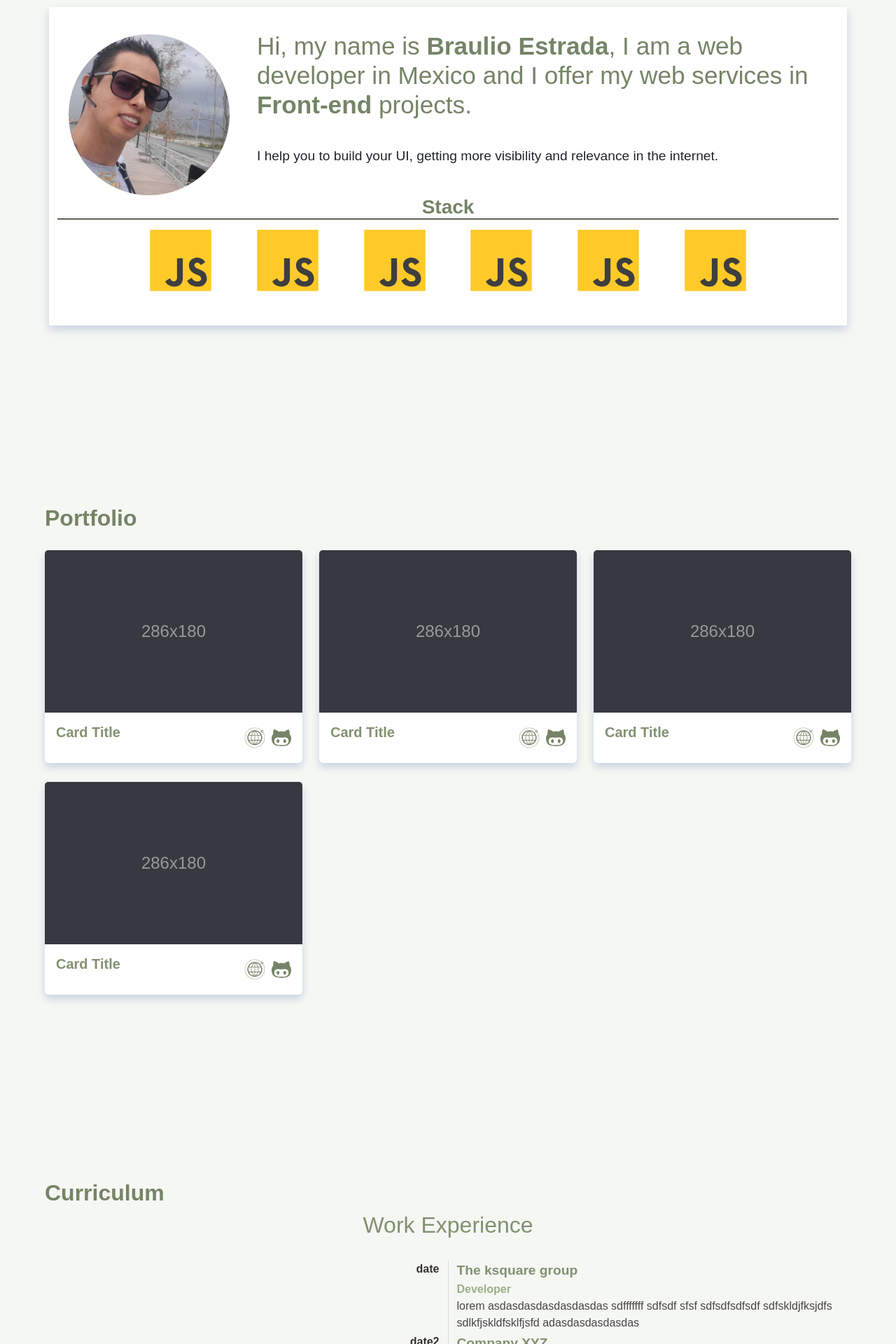
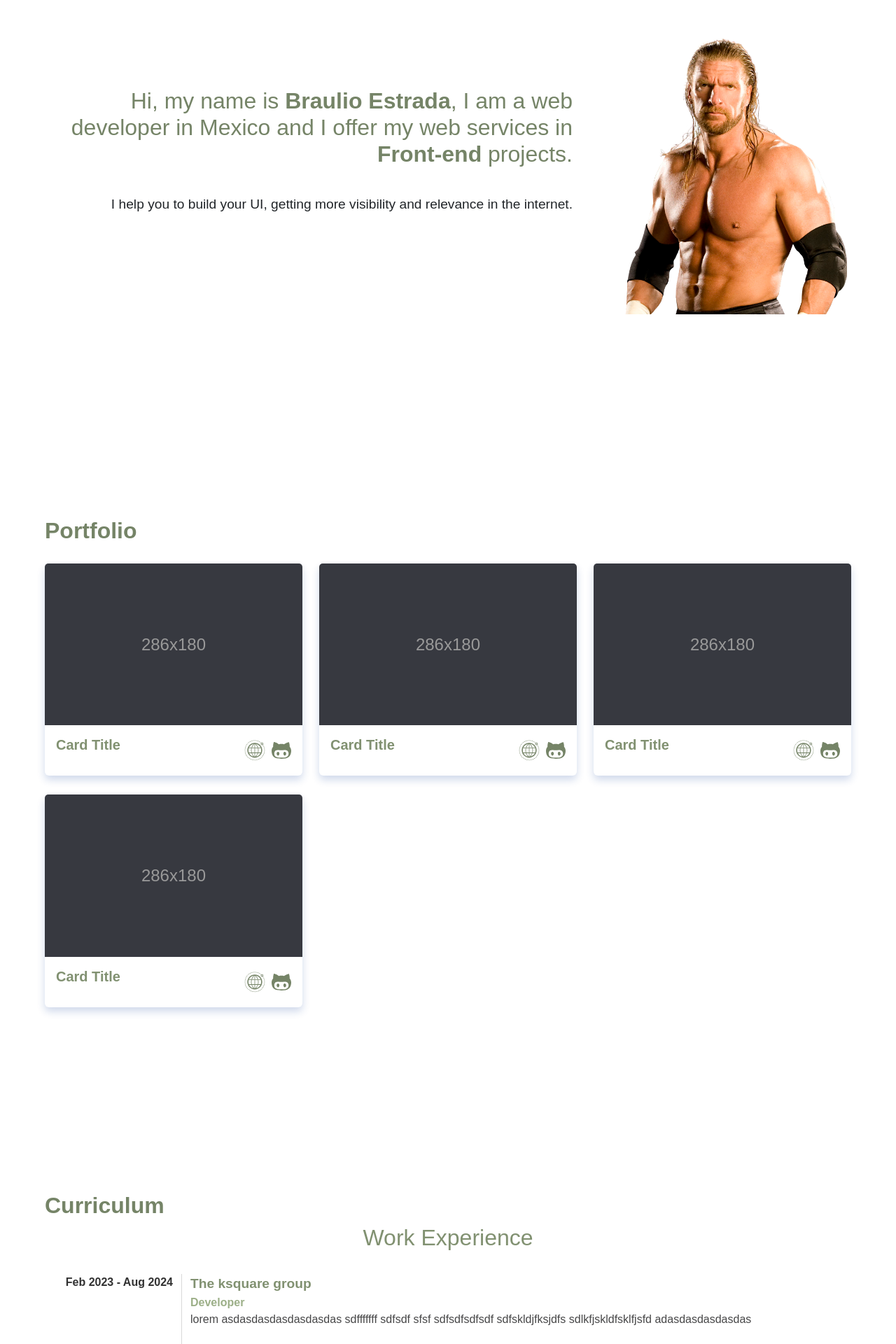
Before and after one commit to Braulio95/toniconectalandingpage, a React (Create React App) app: page / in a window 1280 px wide. Shown: the part 180-2100 px from the top of the page at 70% size. Built offline with nearby package versions, Linux system fonts and the light colour scheme.

Commit message:
home redesigned

```diff
--- a/src/components/ExpComp/ExpComp.tsx
+++ b/src/components/ExpComp/ExpComp.tsx
@@ -21,8 +21,10 @@ export const ExpComp = ({ experiences, type }: ExpProps) => {
       </Row>
       {experiences.map(({ date, company, role, description }) => {
         return (
-          <Row style={{ minWidth: "400px" }}>
+          <Row>
             <Col
+              xs={2}
+              xxl={2}
               style={{
                 textAlign: "right",
                 borderRight: `1px groove ${colorPalette.neutralGray2}`,
@@ -40,7 +42,7 @@ export const ExpComp = ({ experiences, type }: ExpProps) => {
                 {date}
               </p>
             </Col>
-            <Col>
+            <Col xs={10} xxl={10} style={{ overflow: "auto" }}>
               <p
                 style={{
                   color: colorPalette.strongGreen,
--- a/src/modules/Home/Home.tsx
+++ b/src/modules/Home/Home.tsx
@@ -5,14 +5,13 @@ import Row from "react-bootstrap/Row";
 import Image from "react-bootstrap/Image";
 import { colorPalette } from "../../styles/partials/colors";
 import { StrongComp } from "../../components/StrongComp/StrongComp";
-import img from "../../assets/img/alexmarin.jpg";
-import { JsIcon } from "../../components/Icons/JsIcon/JsIcon";
+import img from "../../assets/pngwing.com.png";
 import "bootstrap/dist/css/bootstrap.min.css";
 
 export const Home = () => {
   const headingStyle = {
     fontWeight: 400,
-    fontSize: "2.2rem",
+    fontSize: "2rem",
     color: colorPalette.strongestGreen,
   };
 
@@ -20,15 +19,6 @@ export const Home = () => {
     fontWeight: "lighter",
     fontSize: "1.2rem",
   };
-
-  const technologies = [
-    <JsIcon />,
-    <JsIcon />,
-    <JsIcon />,
-    <JsIcon />,
-    <JsIcon />,
-    <JsIcon />,
-  ];
 
   return (
     <Container
@@ -46,40 +36,19 @@ export const Home = () => {
       <Container
         style={{
           paddingBlock: "3%",
-          backgroundColor: "white",
           height: "min-content",
-          boxShadow: `0px 6px 12px rgba(20, 63, 156, 0.2)`,
         }}
       >
         <Row>
           <Col
-            lg={3}
-            xxl={3}
-            className="d-flex flex-column align-items-center justify-content-center"
+            lg={8}
+            xxl={8}
             style={{
-              margin: "0 auto",
-            }}
-          >
-            <Image
-              src={img}
-              style={{
-                width: "230px",
-                height: "230px",
-                margin: "0 auto",
-                marginTop: "4px",
-                objectFit: "cover",
-              }}
-              roundedCircle
-            />
-          </Col>
-          <Col
-            lg={9}
-            xxl={9}
-            style={{
-              margin: "0 auto",
+              marginBlock: "5rem",
               display: "flex",
               flexDirection: "column",
-              //alignItems: "center",
+              alignItems: "right",
+              textAlign: "right",
             }}
           >
             <h1 style={headingStyle}>
@@ -103,30 +72,26 @@ export const Home = () => {
               in the internet.
             </h2>
           </Col>
-        </Row>
-        <Row>
-          <Col xxl="12" className="text-center">
-            <h3
-              style={{ borderBottom: `2px groove ${colorPalette.strongGreen}` }}
-            >
-              <StrongComp color={colorPalette.strongestGreen}>Stack</StrongComp>
-            </h3>
+          <Col
+            lg={4}
+            xxl={4}
+            className="d-flex flex-column align-items-center justify-content-center"
+            style={{
+              margin: "0 auto",
+              overflow: "hidden",
+            }}
+          >
+            <Image
+              src={img}
+              style={{
+                width: "400px",
+                height: "400px",
+                margin: "0 auto",
+                marginTop: "4px",
+                objectFit: "contain",
+              }}
+            />
           </Col>
-        </Row>
-        <Row style={{ paddingInline: "10%" }}>
-          {technologies.map((technology, index) => (
-            <Col
-              key={index}
-              xs={6}
-              sm={6}
-              md={4}
-              lg={3}
-              xl={2}
-              className="mb-2 d-flex justify-content-center"
-            >
-              {technology}
-            </Col>
-          ))}
         </Row>
       </Container>
     </Container>
--- a/src/modules/curriculum/Curriculum.tsx
+++ b/src/modules/curriculum/Curriculum.tsx
@@ -1,7 +1,6 @@
 import React from "react";
 import { Col, Row } from "react-bootstrap";
 import Container from "react-bootstrap/Container";
-import { colorPalette } from "../../styles/partials/colors";
 import { ExpComp } from "../../components/ExpComp/ExpComp";
 import { SubtitleComp } from "../../components/SubtitleComp/SubtitleComp";
 
@@ -9,7 +8,7 @@ export const Curriculum = () => {
   const workExperience = [
     {
       id: 1,
-      date: "date",
+      date: "Feb 2023 - Aug 2024",
       company: "The ksquare group",
       role: "Developer",
       description:
@@ -17,21 +16,21 @@ export const Curriculum = () => {
     },
     {
       id: 2,
-      date: "date2",
+      date: "Feb 2023 - Aug 2024",
       company: "Company XYZ",
       role: "Designer",
       description: "lorem ipsum dolor sit amet",
     },
     {
       id: 3,
-      date: "date3",
+      date: "Feb 2023 - Aug 2024",
       company: "Tech Solutions Inc.",
       role: "Software Engineer",
       description: "consectetur adipiscing elit",
     },
     {
       id: 4,
-      date: "date4",
+      date: "Feb 2023 - Aug 2024",
       company: "ABC Corporation",
       role: "Project Manager",
       description: "sed do eiusmod tempor incididunt",
@@ -41,7 +40,7 @@ export const Curriculum = () => {
   const education = [
     {
       id: 1,
-      date: "date",
+      date: "Feb 2023 - Aug 2024",
       company: "The ksquare group",
       role: "Developer",
       description:
@@ -57,7 +56,7 @@ export const Curriculum = () => {
         paddingInline: "5%",
         height: "100%",
         paddingBottom: "10%",
-        marginBottom: "10%",
+        marginBottom: "8%",
       }}
     >
       <Row>
--- a/src/router/MainRoutes.tsx
+++ b/src/router/MainRoutes.tsx
@@ -3,7 +3,7 @@ import { BrowserRouter } from "react-router-dom";
 import { Home } from "../modules/Home/Home";
 //import { Blog } from "../modules/Blog/Blog";
 import { Portfolio } from "../modules/Portfolio/Portfolio";
-//import { Contact } from "../modules/Contact/Contact";
+import { Contact } from "../modules/Contact/Contact";
 import { Footer } from "../components/Footer/Footer";
 import NavBarComp from "../components/NavBar/NavBarComp";
 import { MAIN_ROUTES } from "../constants/routes";
@@ -47,7 +47,6 @@ export const MainRoutes = () => {
       <div
         className="bg-sunset"
         style={{
-          backgroundColor: "rgba(203, 213, 192, 0.2)",
           fontFamily: 'sans-serif, "Times New Roman", Times, serif',
         }}
       >
@@ -59,6 +58,7 @@ export const MainRoutes = () => {
         <Home />
         <Portfolio />
         <Curriculum />
+        <Contact />
         <Footer />
       </div>
     </BrowserRouter>
```
Also changed, not shown: src/assets/pngwing.com.png (added).
